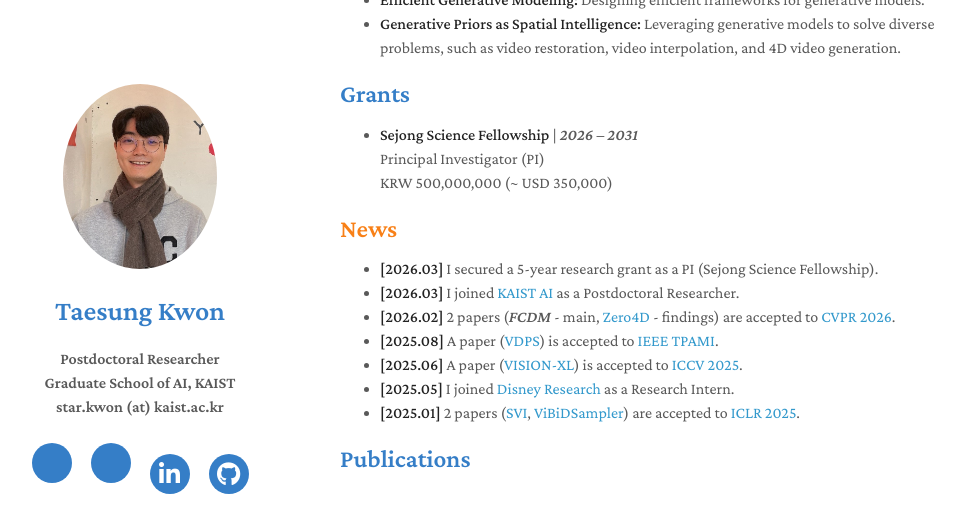
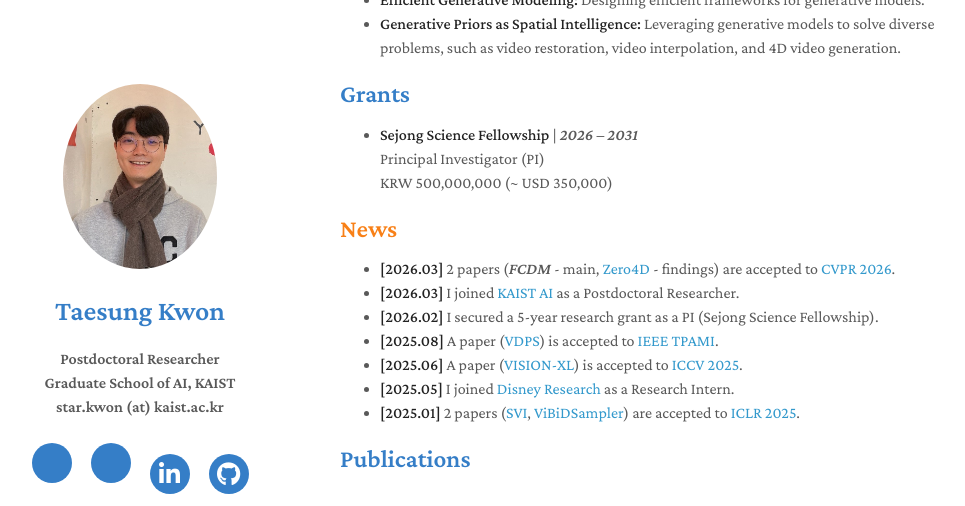
Before and after one commit to star-kwon/star-kwon.github.io, a Jekyll site: the page built from index.md, in a window 1280 px wide and 900 px high, scrolled down 674 px, cut to the strip 0-506 px from the top of the window. Shown: the whole strip, without its empty margins (130-1095 px from the left). Built offline with Jekyll 4.4.1, drawn with Linux system fonts in a browser that asks for light colours; nearby versions of some CDN libraries; comment, search, counter and statistics services are not loaded; a style sheet for code colours, icons or effects is not loaded; our own code applies the rules of GitHub Pages for plain Markdown files.

```diff
--- a/index.md
+++ b/index.md
@@ -35,9 +35,9 @@ My research aims to advance **efficient generative modeling** for **sustainable
 
 
 ## <b style="color:#F88017">News</b>
-- **[2026.03]** I secured a 5-year research grant as a PI (Sejong Science Fellowship).
+- **[2026.03]** 2 papers (*FCDM* - main, [Zero4D](https://arxiv.org/abs/2503.22622) - findings) are accepted to [CVPR 2026](https://cvpr.thecvf.com/Conferences/2026/).
 - **[2026.03]** I joined [KAIST AI](https://gsai.kaist.ac.kr/) as a Postdoctoral Researcher.
-- **[2026.02]** 2 papers (*FCDM* - main, [Zero4D](https://arxiv.org/abs/2503.22622) - findings) are accepted to [CVPR 2026](https://cvpr.thecvf.com/Conferences/2026/).
+- **[2026.02]** I secured a 5-year research grant as a PI (Sejong Science Fellowship).
 - **[2025.08]** A paper ([VDPS](https://ieeexplore.ieee.org/document/11123732)) is accepted to [IEEE TPAMI](https://www.computer.org/csdl/journal/tp).
 - **[2025.06]** A paper ([VISION-XL](https://arxiv.org/abs/2412.00156)) is accepted to [ICCV 2025](https://iccv.thecvf.com/).
 - **[2025.05]** I joined [Disney Research](https://studios.disneyresearch.com/) as a Research Intern.
```
